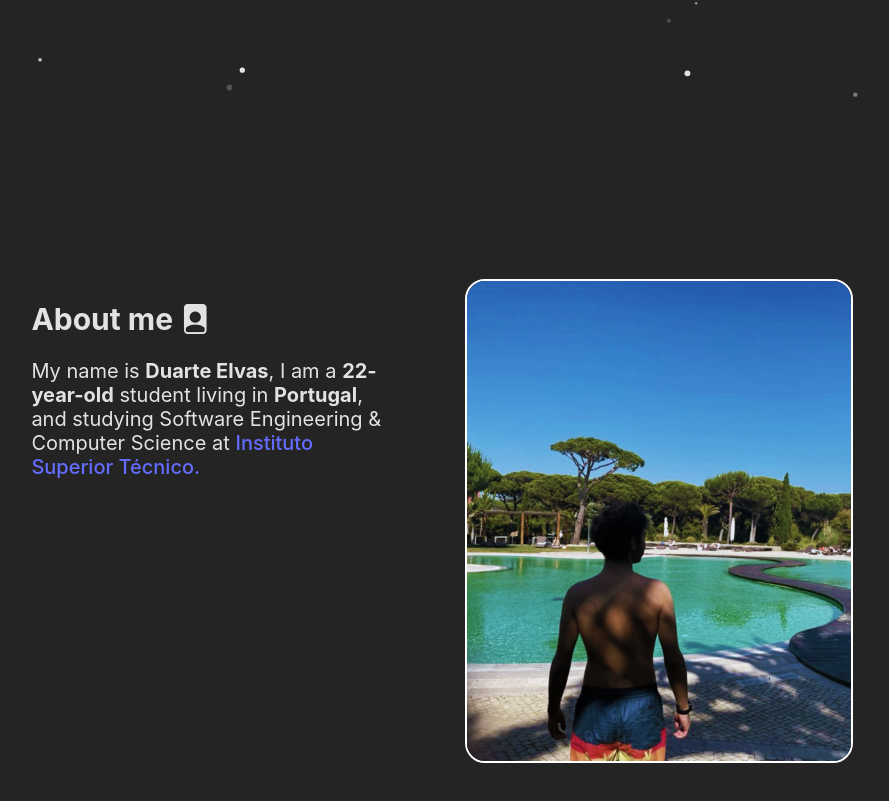
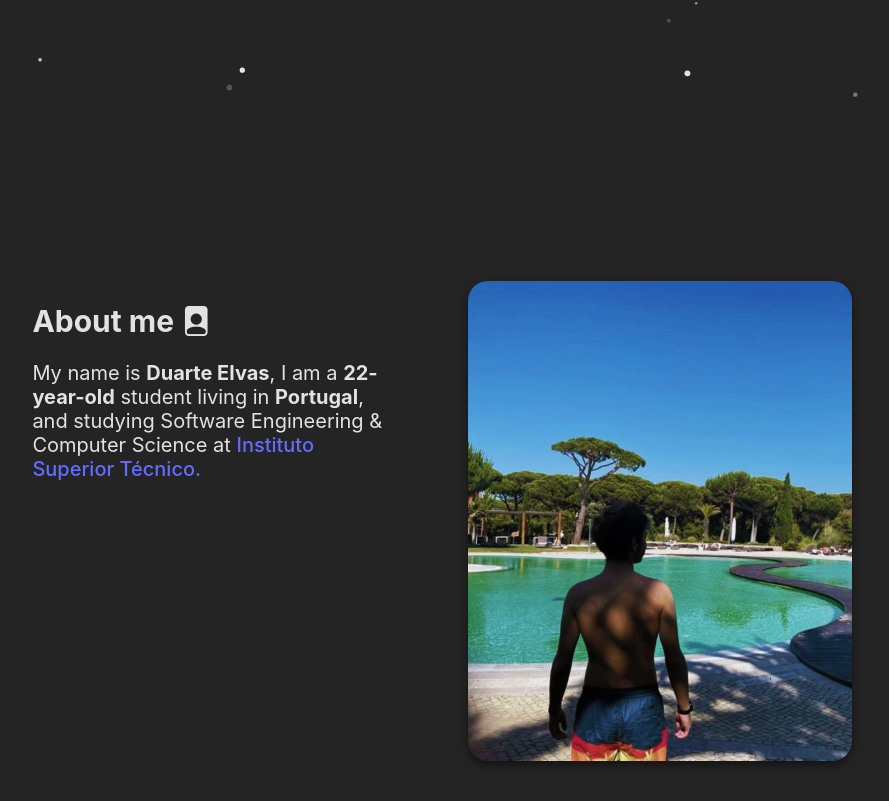
Before and after one commit to sdrrv/sdrrv.github.io, a React (Vite) app: page / in a window 1280 px wide. Shown: the part 679-1480 px from the top of the page, without its empty margins (198-1087 px from the left). Built offline with nearby package versions, Linux system fonts and the light colour scheme.

Commit message:
Shadow added to image

```diff
--- a/src/Components/Perfil/AboutMe.component.scss
+++ b/src/Components/Perfil/AboutMe.component.scss
@@ -4,7 +4,7 @@
   width: 70vw;
   &_image {
     border-radius: 20px;
-    border: solid 2px #ffffff;
+    box-shadow: 0 4px 8px rgba(0, 0, 0, 0.5);
     width: auto;
     height: 60vh;
   }
```
